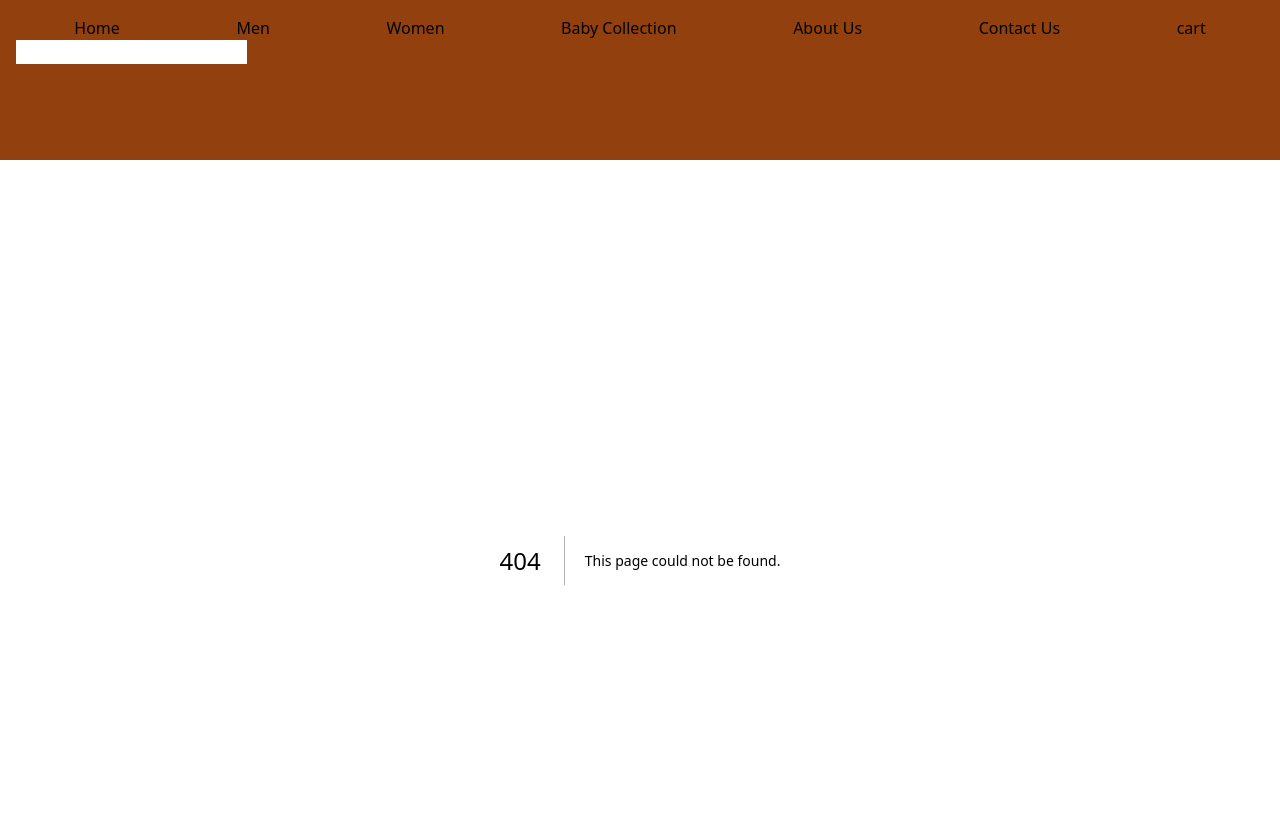
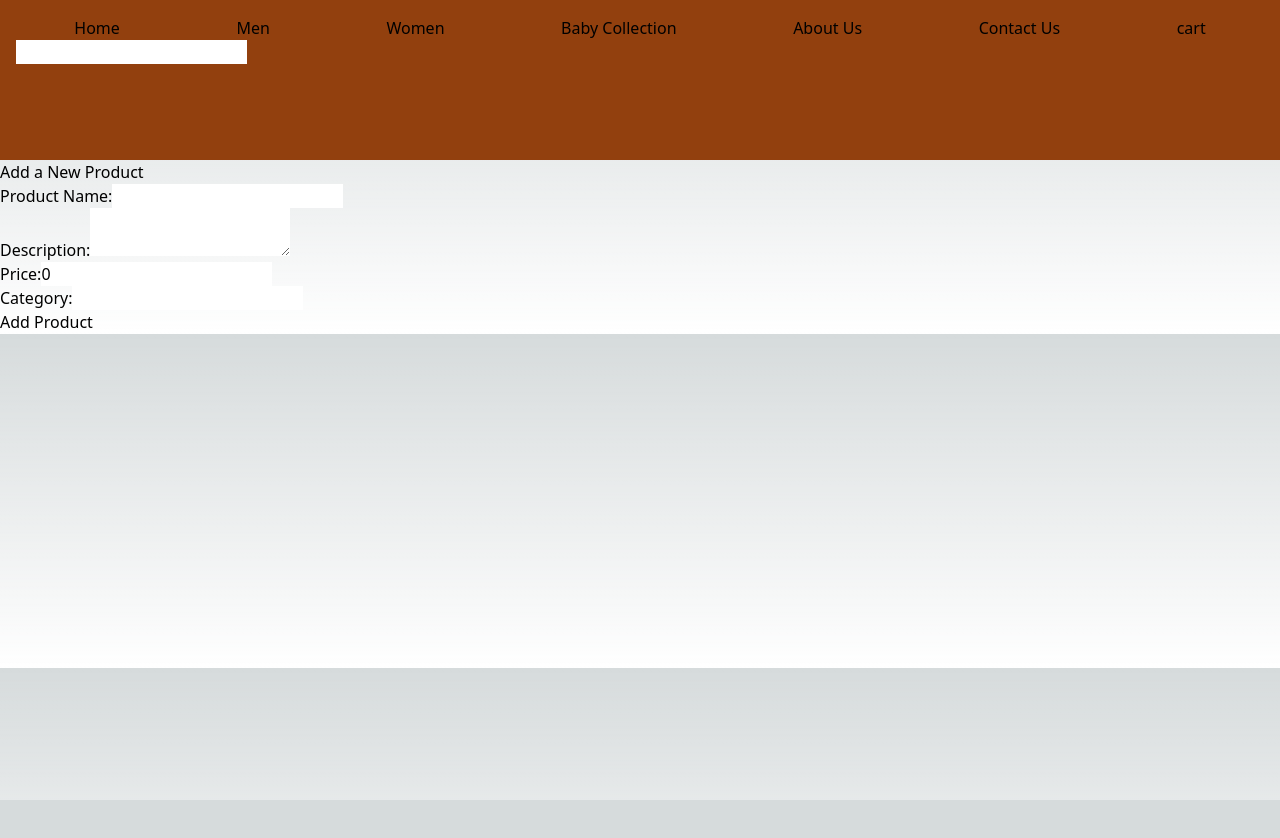
Before and after one commit to Vinaysohaliya/Ecom-app, a Next.js app: page /addNewProduct in a window 1280 px wide. Before the commit this address had no page. Shown: the top 838 px of the page. After the commit the page ends 800 px from the top, so only its background shows below. Built offline with nearby package versions, Linux system fonts and the light colour scheme.

Commit message:
backend added

```diff
--- a/package.json
+++ b/package.json
@@ -11,9 +11,11 @@
   "dependencies": {
     "@reduxjs/toolkit": "^1.9.5",
     "autoprefixer": "10.4.15",
+    "axios": "^1.5.0",
     "eslint": "8.49.0",
     "eslint-config-next": "13.4.19",
     "firebase": "^10.4.0",
+    "mongoose": "^7.5.2",
     "next": "13.4.19",
     "postcss": "8.4.29",
     "react": "18.2.0",
--- a/src/pages/Landing.js
+++ b/src/pages/Landing.js
@@ -1,20 +1,30 @@
-import React from 'react';
+import React, { useState, useEffect } from 'react';
 import Link from 'next/link';
+import axios from 'axios';
 
-import products from './product.json'
 import CategoryData from './category.json';
-
-import ProductCard from './components/productCard'
+import ProductCard from './components/productCard';
 import CategoryCard from './components/category/categoryCard';
 
+function ProductsPage() {
+  const [products, setProducts] = useState([]);
 
-function ProductsPage() {
+  useEffect(() => {
+
+    axios.get('/api/backend/products/')
+      .then((response) => {
+        console.log(response);
+        setProducts(response.data);
+      })
+      .catch((error) => {
+        console.error('Error fetching product data:', error);
+      });
+  }, []);
+
   return (
     <div>
-
-
       <div className='flex justify-evenly my-10'>
-
+        {/* Categories */}
         {CategoryData.map((category) => (
           <div key={category.id} className="bg-white p-4 rounded-lg shadow-md ">
             <Link href={`/${category.cat}`}>
@@ -24,23 +34,19 @@ function ProductsPage() {
         ))}
       </div>
 
-
-
       <div>
         <h1 className="text-3xl font-bold m-7 text-center">
           Welcome to our E-commerce Store
         </h1>
         <div className="flex items-center justify-evenly my-10 gap-4 box-border flex-wrap">
+          {/* Product Cards */}
           {products.map((product) => (
             <div
-              key={product.id}
+              key={product._id}
               className="bg-white p-4 rounded-lg shadow-md  "
             >
-              <Link href={`/product/${product.id}`}>
                 <ProductCard product={product} />
-              </Link>
-              <Link href={`/product/${product.id}`}>
-
+              <Link href={`/product/${product._id}`}>
                 <button className="bg-blue-500 hover:bg-blue-600 text-white px-4 py-2 mt-2 rounded">
                   View Product
                 </button>
--- /dev/null
+++ b/src/pages/addNewProduct.js
@@ -0,0 +1,86 @@
+import React, { useState } from 'react';
+import axios from 'axios';
+
+const AddProduct = () => {
+  const [productData, setProductData] = useState({
+    name: '',
+    description: '',
+    price: 0,
+    category: '',
+
+  });
+
+  const handleInputChange = (e) => {
+    const { name, value } = e.target;
+    setProductData({
+      ...productData,
+      [name]: value,
+    });
+  };
+
+  const handleSubmit = async (e) => {
+    e.preventDefault();
+
+    try {
+      const response = await axios.post('/api/products/add', productData);
+      if (response.status === 201) {
+        console.log('Product added successfully:', response.data);
+
+      }
+    } catch (error) {
+      console.error('Error adding a new product:', error);
+
+    }
+  };
+
+  return (
+    <div>
+      <h1>Add a New Product</h1>
+      <form onSubmit={handleSubmit}>
+        <div>
+          <label htmlFor="name">Product Name:</label>
+          <input
+            type="text"
+            id="name"
+            name="name"
+            value={productData.name}
+            onChange={handleInputChange}
+          />
+        </div>
+        <div>
+          <label htmlFor="description">Description:</label>
+          <textarea
+            id="description"
+            name="description"
+            value={productData.description}
+            onChange={handleInputChange}
+          />
+        </div>
+        <div>
+          <label htmlFor="price">Price:</label>
+          <input
+            type="number"
+            id="price"
+            name="price"
+            value={productData.price}
+            onChange={handleInputChange}
+          />
+        </div>
+        <div>
+          <label htmlFor="category">Category:</label>
+          <input
+            type="text"
+            id="category"
+            name="category"
+            value={productData.category}
+            onChange={handleInputChange}
+          />
+        </div>
+
+        <button type="submit">Add Product</button>
+      </form>
+    </div>
+  );
+};
+
+export default AddProduct;
--- /dev/null
+++ b/src/pages/api/backend/add.js
@@ -0,0 +1,35 @@
+import connectToDatabase from './db';
+import Product from './product.model';
+
+// Connect to MongoDB
+connectToDatabase();
+
+export default async function handler(req, res) {
+  if (req.method === 'POST') {
+    const { name, description, price, category} = req.body;
+
+    try {
+      // Validate the product data
+      if (!name || !description || !price || !category ) {
+        return res.status(400).json({ error: 'Invalid product data' });
+      }
+
+      // Create a new product document and save it to the database
+      const newProduct = new Product({
+        name,
+        description,
+        price,
+        category,
+      });
+
+      await newProduct.save();
+
+      return res.status(201).json({ message: 'Product added successfully' });
+    } catch (error) {
+      console.error('Error adding a new product:', error);
+      return res.status(500).json({ error: 'Internal Server Error' });
+    }
+  } else {
+    return res.status(405).json({ error: 'Method Not Allowed' });
+  }
+}
--- /dev/null
+++ b/src/pages/api/backend/db.js
@@ -0,0 +1,22 @@
+ import mongoose from 'mongoose'
+
+
+const mongoURI = 'mongodb+srv://vinay:22112002@cluster0.qyxgam9.mongodb.net/';
+
+
+// Create a MongoDB connection
+const connectToDatabase = async () => {
+  try {
+    await mongoose.connect(mongoURI, {
+      useNewUrlParser: true,
+      useUnifiedTopology: true,
+    });
+
+    console.log('Connected to MongoDB');
+  } catch (error) {
+    console.error('MongoDB connection error:', error);
+    throw error;
+  }
+};
+
+export default connectToDatabase;
--- /dev/null
+++ b/src/pages/api/backend/product.model.js
@@ -0,0 +1,27 @@
+import mongoose  from 'mongoose'
+
+const productSchema = new mongoose.Schema({
+  name: {
+    type: String,
+    required: true,
+  },
+  description: {
+    type: String,
+    required: true,
+  },
+  price: {
+    type: Number,
+    required: true,
+  },
+  category: {
+    type: String,
+    required: true,
+  },
+  imageUrl: {
+    type: String,
+  }
+});
+
+const Product = mongoose.models.Product||mongoose.model('Product', productSchema);
+
+module.exports = Product;
--- /dev/null
+++ b/src/pages/api/backend/products.js
@@ -0,0 +1,26 @@
+import mongoose from 'mongoose';
+import connectToDatabase from './db';
+import Product from './product.model';
+export default async function handler(req, res) {
+  if (req.method === 'GET') {
+    try {
+      // Connect to MongoDB
+      await connectToDatabase();
+
+      // Fetch all products from the "products" collection
+      const products = await Product.find({});
+      console.log(products);
+
+      // Close the MongoDB connection
+      mongoose.connection.close();
+
+      // Send the products as a JSON response
+      res.status(200).json(products);
+
+    } catch (error) {
+      console.error('Error fetching products:', error);
+      res.status(500).json({ error: 'Internal Server Error' });
+    }
+  }
+
+}
--- /dev/null
+++ b/src/pages/api/products/[productId].js
@@ -0,0 +1,34 @@
+import  connectToDatabase  from '../backend/db';
+import Product from '../backend/product.model';
+import mongoose from 'mongoose';
+
+export default async function handler(req, res) {
+  const { productId } = req.query;
+  console.log(productId);
+
+  if (req.method === 'GET') {
+
+    try {
+      // Connect to MongoDB
+
+      await connectToDatabase();
+
+      // Fetch the product by ID
+      console.log("gigi");
+      const product = await Product.findById(productId);
+console.log(product);
+      // Close the MongoDB connection
+      mongoose.connection.close();
+
+      if (!product) {
+        return res.status(404).json({ error: 'Product not found' });
+      }
+
+      // Send the product data as a JSON response
+      res.status(200).json(product);
+    } catch (error) {
+      console.error('Error fetching product data:', error);
+      res.status(500).json({ error: 'Internal Server Error' });
+    }
+  }
+}
--- a/src/pages/product.json
+++ b/src/pages/product.json
@@ -5,9 +5,8 @@
      "description": "Description for Product 1",
      "price": 19.99,
      "imageUrl": "https://preview.colorlib.com/theme/capitalshop/assets/img/gallery/latest5.jpg",
-     "category": "Electronics",
-     "imgs":["https://preview.colorlib.com/theme/capitalshop/assets/img/gallery/latest5.jpg","https://preview.colorlib.com/theme/capitalshop/assets/img/gallery/latest5.jpg","https://preview.colorlib.com/theme/capitalshop/assets/img/gallery/latest5.jpg","https://preview.colorlib.com/theme/capitalshop/assets/img/gallery/latest5.jpg","https://preview.colorlib.com/theme/capitalshop/assets/img/gallery/latest5.jpg"]
-  },
+     "category": "Electronics"
+     },
   {
      "id": 2,
      "name": "Product 2",
--- a/src/pages/product/[productId].js
+++ b/src/pages/product/[productId].js
@@ -1,41 +1,67 @@
-import React from 'react';
-import { useSelector, useDispatch } from 'react-redux';
+import React, { useState, useEffect } from 'react';
+import { useDispatch } from 'react-redux';
 import { addToCart } from '../../Redux/cart/cartSlice';
-import products from '../product.json';
 import { useRouter } from 'next/router';
 import Link from 'next/link';
+import axios from 'axios';
+
 function ProductDetailPage() {
-
-
-
   const dispatch = useDispatch();
   const router = useRouter();
+  const { productId } = router.query;
+  console.log(productId);
+  const [product, setProduct] = useState(null);
+  const [loading, setLoading] = useState(true);
 
   const handleAddToCart = (product) => {
     dispatch(addToCart(product));
   };
 
-    const { productId } = router.query;
+  useEffect(() => {
+    if (productId) {
 
-    const selectedProduct = products.find((product) => product.id === parseInt(productId));
+      axios
+        .get(`/api/products/${productId}`)
+        .then((response) => {
+          setProduct(response.data);
+          console.log("hi");
+          setLoading(false);
+        })
+        .catch((error) => {
+          console.error('Error fetching product details:', error);
+          setLoading(false);
+        });
+    }
+  }, [productId]);
 
-    if (selectedProduct) {
+  if (loading) {
+    return <div>Loading...</div>;
+  }
+
+  if (product) {
     return (
       <div>
-                <h1 className="text-3xl font-bold mb-4 ">Product Details</h1>
+        <h1 className="text-3xl font-bold mb-4">Product Details</h1>
         <div className="bg-white p-4 rounded-lg shadow-md">
-                    <img src={selectedProduct.imageUrl} alt={selectedProduct.name} className="w-full h-40 object-cover rounded" />
-                        <h2 className="text-xl font-semibold mt-2">{selectedProduct.name}</h2>
-                    <p className="text-gray-600">{selectedProduct.description}</p>
-                    <p className="text-lg font-semibold mt-2">Price: ${selectedProduct.price}</p>
+          <img
+            src={product.imageUrl}
+            alt={product.name}
+            className="w-full h-40 object-cover rounded"
+          />
+          <h2 className="text-xl font-semibold mt-2">{product.name}</h2>
+          <p className="text-gray-600">{product.description}</p>
+          <p className="text-lg font-semibold mt-2">Price: ${product.price}</p>
           <button
-                        onClick={() => handleAddToCart(selectedProduct)}
+            onClick={() => handleAddToCart(product)}
             className="bg-blue-500 hover:bg-blue-600 text-white px-4 py-2 mt-2 rounded"
           >
             Add to Cart
           </button>
 
-                    <Link href="/cartItem" className="bg-green-500 hover:bg-green-600 text-white px-4 py-2 mt-2 rounded">
+          <Link
+            href="/cartItem"
+            className="bg-green-500 hover:bg-green-600 text-white px-4 py-2 mt-2 rounded"
+          >
             Go to Cart
           </Link>
           <div>{}</div>
```
Also changed, not shown: 2 other files (tests, documents, lock files or other folders). Lines whose indentation alone changed are shown as unchanged.
